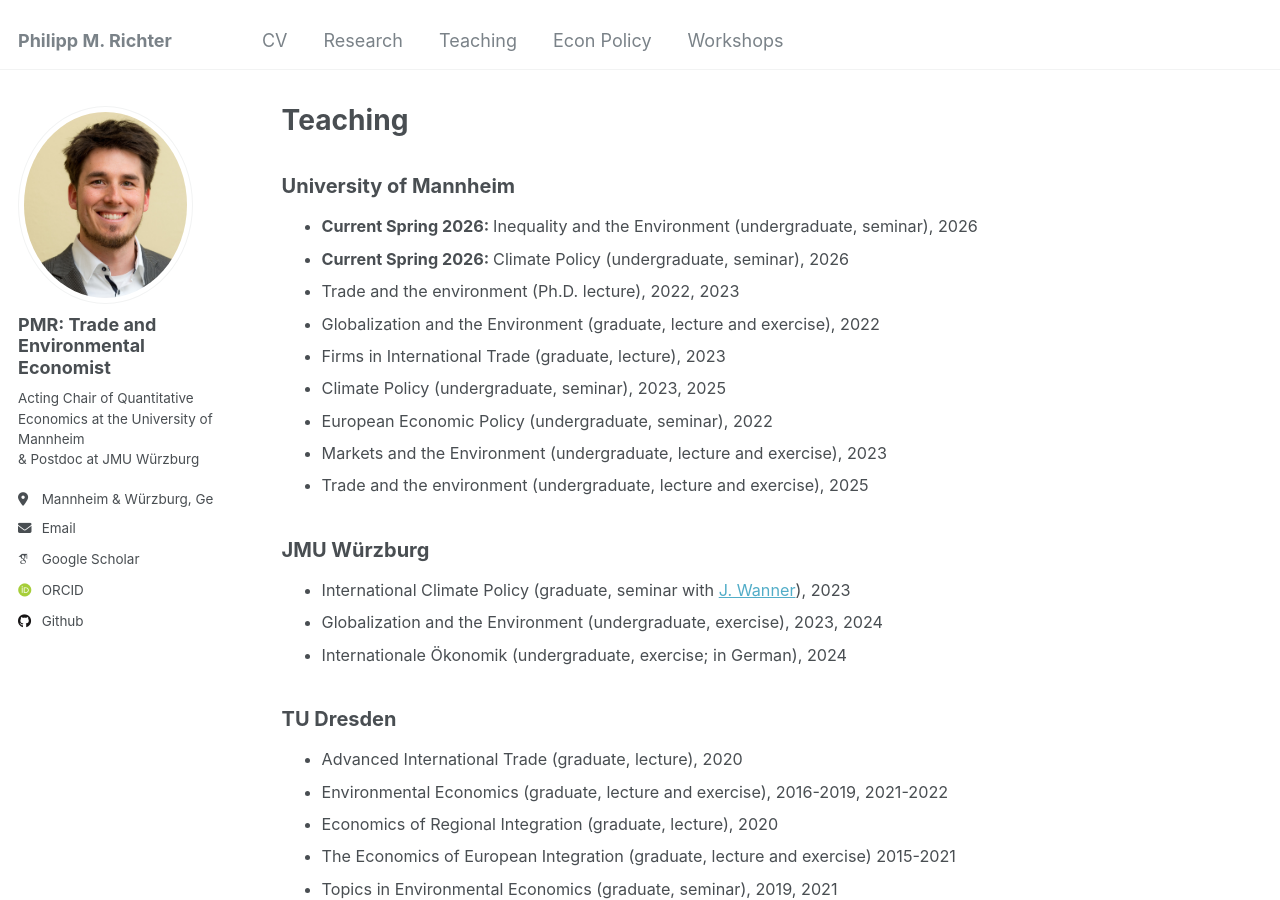
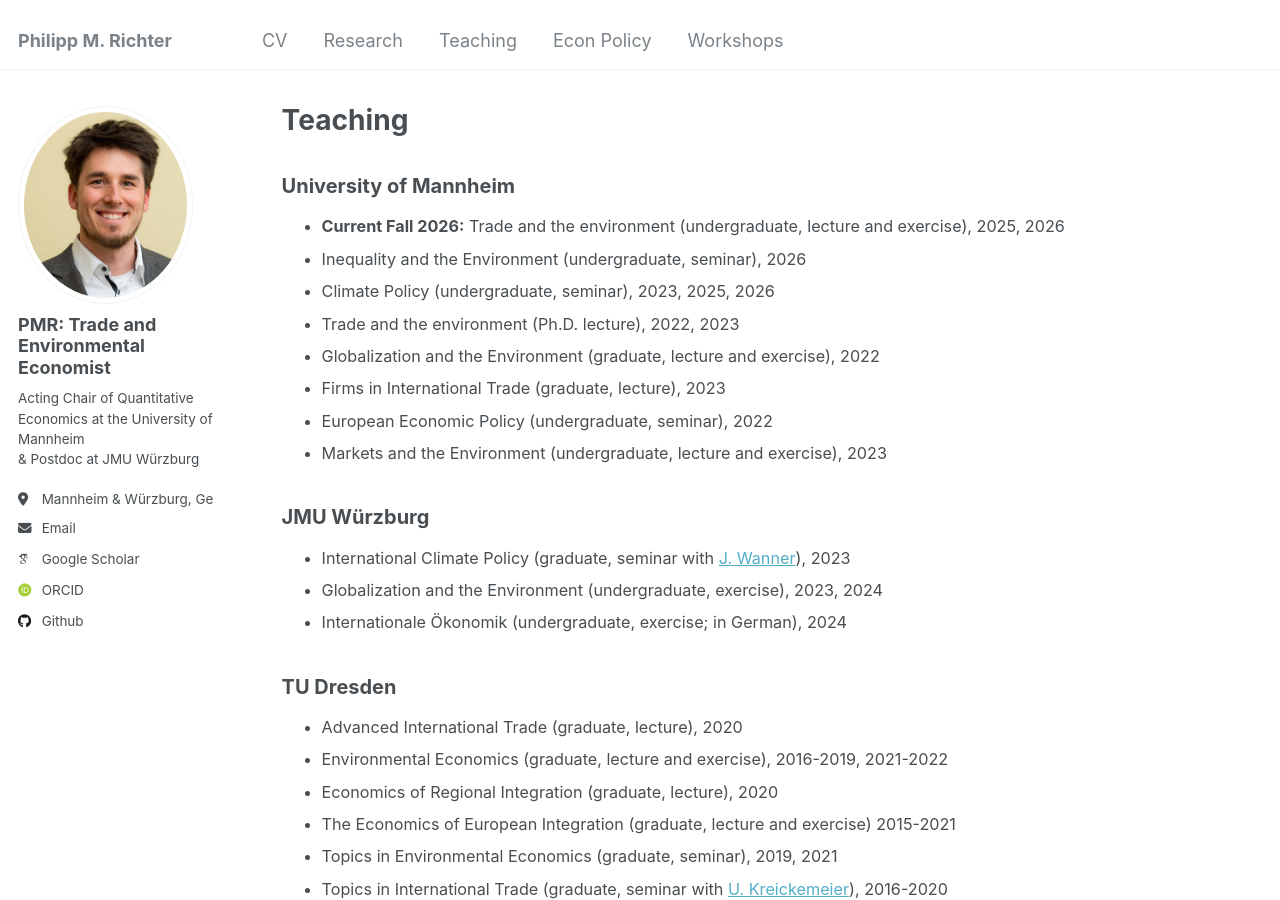
Before and after one commit to PhMRichter/PhMRichter.github.io, a Jekyll site: the page built from _pages/teaching.html, in a window 1280 px wide and 900 px high. Built offline with Jekyll 4.4.1, drawn with Linux system fonts in a browser that asks for light colours; some web fonts are replaced.

Commit message:
Update homepage and CV, Aug. 2026

```diff
--- a/_pages/research.html
+++ b/_pages/research.html
@@ -130,6 +130,9 @@ My research interests are international trade and the environment, the distribut
 
 <ul  style="font-size: 0.9em;">
   <li>
+    The Environmental Bias of Industrial Policy (with <a href="https://sites.google.com/view/elisa-rottner" target="_blank"> E. Rottner</a>,  <a href="https://sites.google.com/view/kathrinevongraevenitz" target="_blank"> K. von Graevenitz</a> and <a href="https://sites.google.com/view/robinsogalla" target="_blank">R. Sogalla</a>)
+  </li>
+  <li>
     The Impact of Border Carbon Adjustment on Global Emissions Shifting (with <a href="http://joschkawanner.de" target="_blank">J. Wanner</a>)
   </li>
   <li>
--- a/_pages/teaching.html
+++ b/_pages/teaching.html
@@ -6,14 +6,18 @@ author_profile: true
 ---
 
 
+
 <h2 style="font-size: 20px;">University of Mannheim</h2>
 
-<ul  style="font-size: 0.9em;">
+<ul style="font-size: 0.9em;">
   <li>
-  <b> Current Spring 2026: </b> Inequality and the Environment (undergraduate, seminar), 2026
+   <b>Current Fall 2026:</b> Trade and the environment (undergraduate, lecture and exercise), 2025, 2026
   </li>
-     <li>
-  <b> Current Spring 2026: </b> Climate Policy (undergraduate, seminar), 2026
+  <li>
+   Inequality and the Environment (undergraduate, seminar), 2026
+  </li>
+  <li>
+   Climate Policy (undergraduate, seminar), 2023, 2025, 2026
   </li>
   <li>
    Trade and the environment (Ph.D. lecture), 2022, 2023
@@ -25,18 +29,14 @@ author_profile: true
    Firms in International Trade (graduate, lecture), 2023
   </li>
   <li>
-   Climate Policy (undergraduate, seminar), 2023, 2025
-  </li>
-  <li>
    European Economic Policy (undergraduate, seminar), 2022
   </li>
   <li>
    Markets and the Environment (undergraduate, lecture and exercise), 2023
   </li>
-  <li>
-   Trade and the environment (undergraduate, lecture and exercise), 2025
-  </li>
 </ul>
+
+
 
 
 <h2 style="font-size: 20px;">JMU Würzburg</h2>
```
Also changed, not shown: _pages/cv.md (+1 -1 lines), _pages/econpolicy.html (+9 -0 lines), 1 other file.
